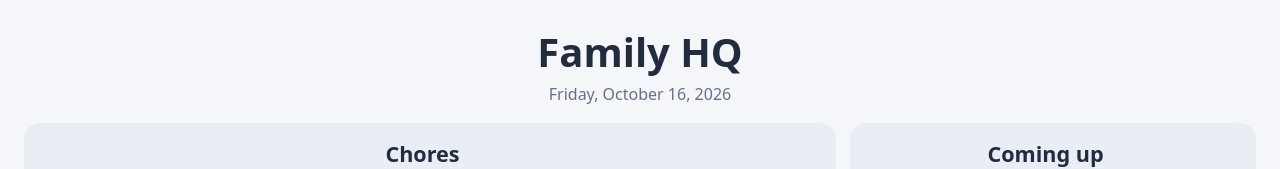
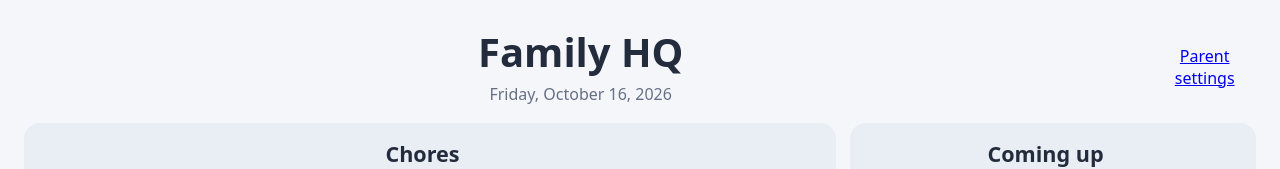
Before and after one commit to msaperst/family-hq, a React (Vite) app: page / in a window 1280 px wide. Shown: the top 169 px of the page. Built offline with nearby package versions, Linux system fonts and the light colour scheme; no server answers.

Commit message:
feat: make parent settings and first-run setup discoverable from dashboard

```diff
--- a/src/client/App.tsx
+++ b/src/client/App.tsx
@@ -132,6 +132,7 @@ export function App() {
     <header className="dashboard-header dashboard-header-centered">
       <div><h1>Family HQ</h1><p>{new Intl.DateTimeFormat('en-US', { timeZone: 'UTC', dateStyle: 'full' }).format(new Date(today + 'T00:00:00Z'))}</p></div>
 
+      <a className="dashboard-settings-link" href="/settings">Parent settings</a>
     </header>
     <div className="dashboard-content"><div className="chores-panel">
     {!data && !error && <p>Loading chores…</p>}
@@ -142,7 +143,7 @@ export function App() {
         return <section className="column" key={column.id} aria-label={column.name}>
         <div className="column-heading"><h2>{column.name}</h2><p>{choresForColumn.filter(chore => chore.completed).length} completed</p></div>
         <div className="column-body" onScroll={onChoreScroll}>
-        {data?.columns.length === 0 && <p className="chore-empty-state">No chores scheduled. Everyone's caught up!</p>}
+        {data?.columns.length === 0 && <p className="chore-empty-state">No chores scheduled. Everyone's caught up! <a href="/settings">Set up children and chores</a></p>}
         {error && <p role="alert" className="panel-error">{data ? "Showing saved chores — unable to refresh" : "Unable to load chores"}</p>}
         {completionError && <p role="alert" className="panel-error">{completionError}</p>}
         {groups.map(group => {
```
